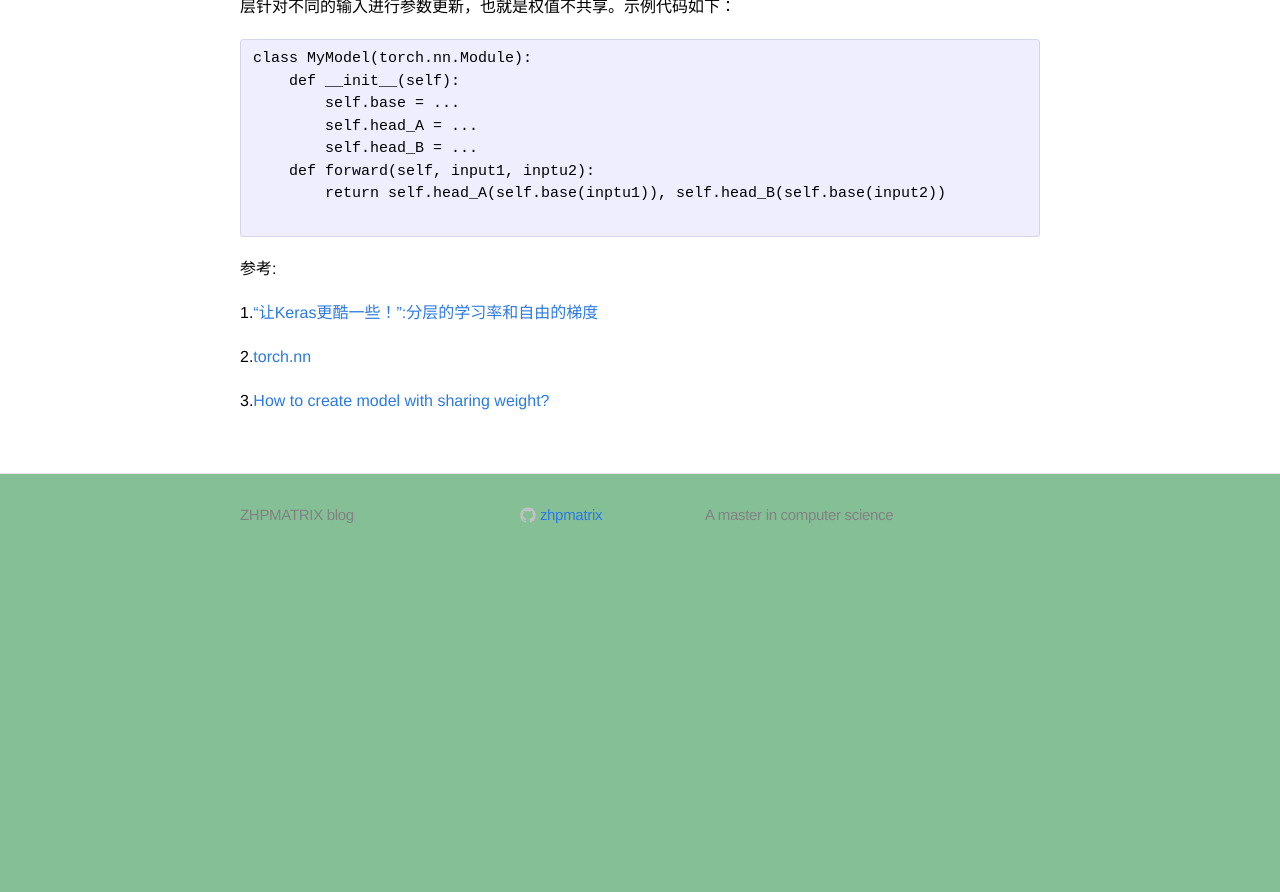
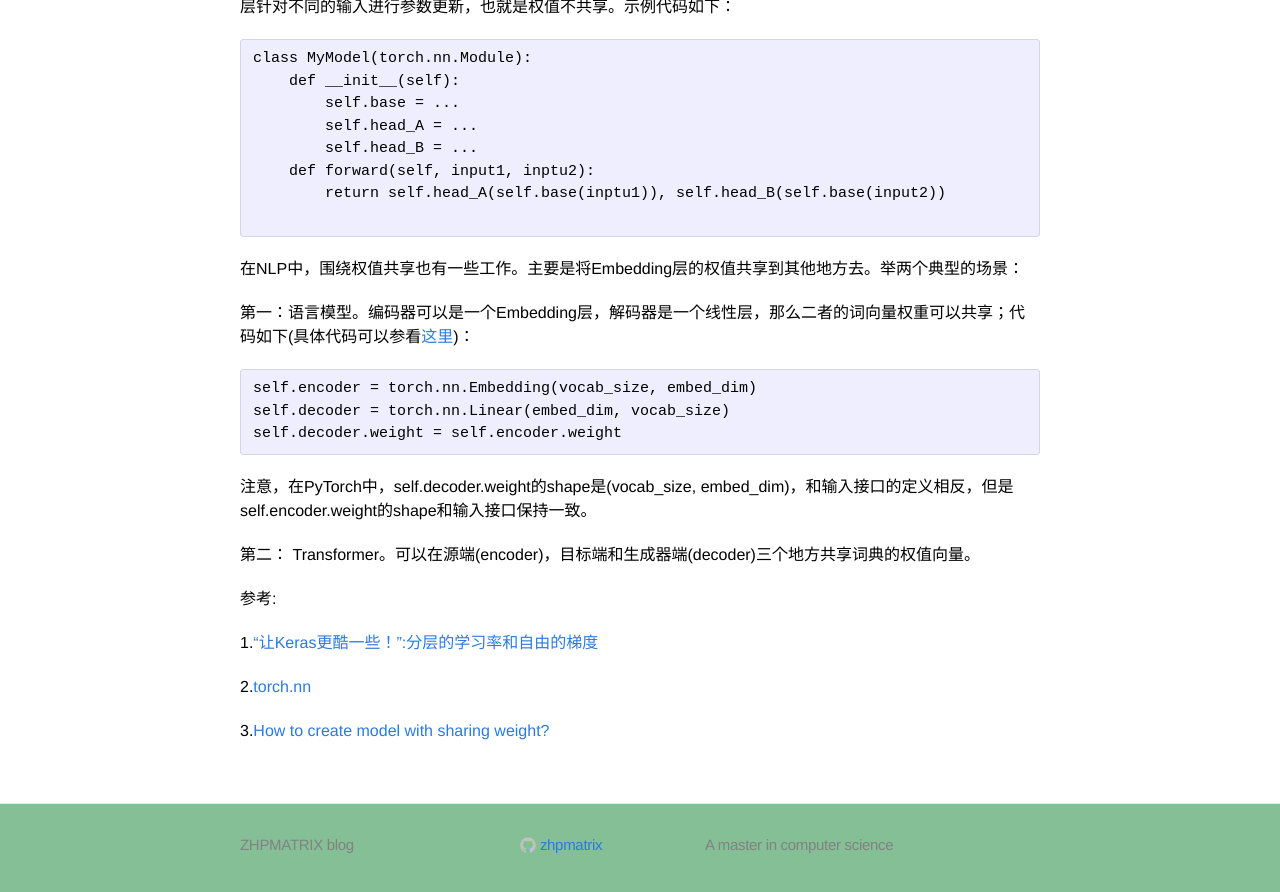
Before and after one commit to zhpmatrix/zhpmatrix.github.io, a Jekyll site: the page built from _posts/2019-03-11-gradient-operation-in-pytorch.md, in a window 1280 px wide and 900 px high, scrolled down 2727 px. Shown: the top 892 px of the window. Built offline with Jekyll 4.4.1, drawn with Linux system fonts in a browser that asks for light colours; comment, search, counter and statistics services are not loaded; before the commit the page ends 3299 px from its top, so only the background shows below that.

Commit message:
udpate and add new section about weight vector, sharing embedding.

````diff
--- a/_posts/2019-03-11-gradient-operation-in-pytorch.md
+++ b/_posts/2019-03-11-gradient-operation-in-pytorch.md
@@ -111,6 +111,20 @@ class MyModel(torch.nn.Module):
 
 ```
 
+在NLP中，围绕权值共享也有一些工作。主要是将Embedding层的权值共享到其他地方去。举两个典型的场景：
+
+第一：语言模型。编码器可以是一个Embedding层，解码器是一个线性层，那么二者的词向量权重可以共享；代码如下(具体代码可以参看[这里](https://github.com/pytorch/examples/blob/master/word_language_model/model.py))：
+
+```
+self.encoder = torch.nn.Embedding(vocab_size, embed_dim)
+self.decoder = torch.nn.Linear(embed_dim, vocab_size)
+self.decoder.weight = self.encoder.weight
+```
+
+注意，在PyTorch中，self.decoder.weight的shape是(vocab\_size, embed\_dim)，和输入接口的定义相反，但是self.encoder.weight的shape和输入接口保持一致。
+
+第二： Transformer。可以在源端(encoder)，目标端和生成器端(decoder)三个地方共享词典的权值向量。
+
 参考:
 
 1.["让Keras更酷一些！":分层的学习率和自由的梯度](https://spaces.ac.cn/archives/6418)
````
